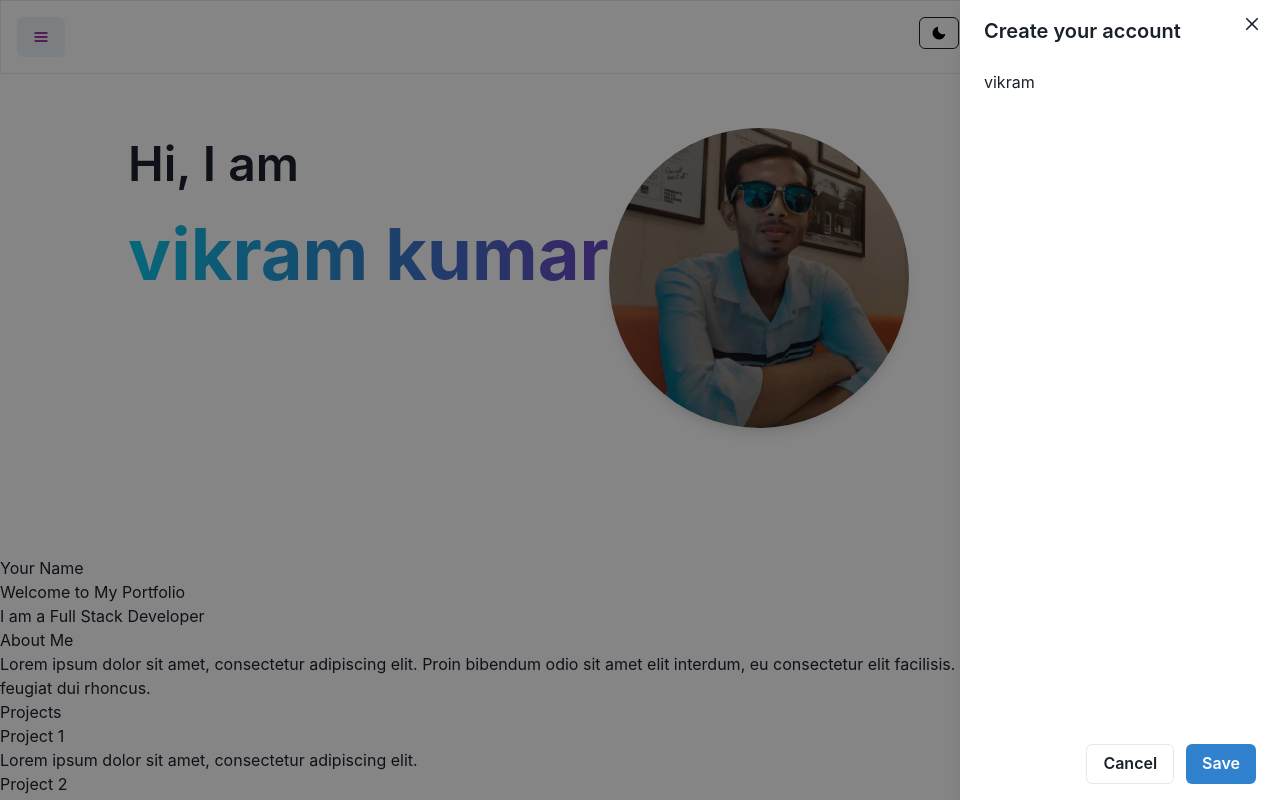
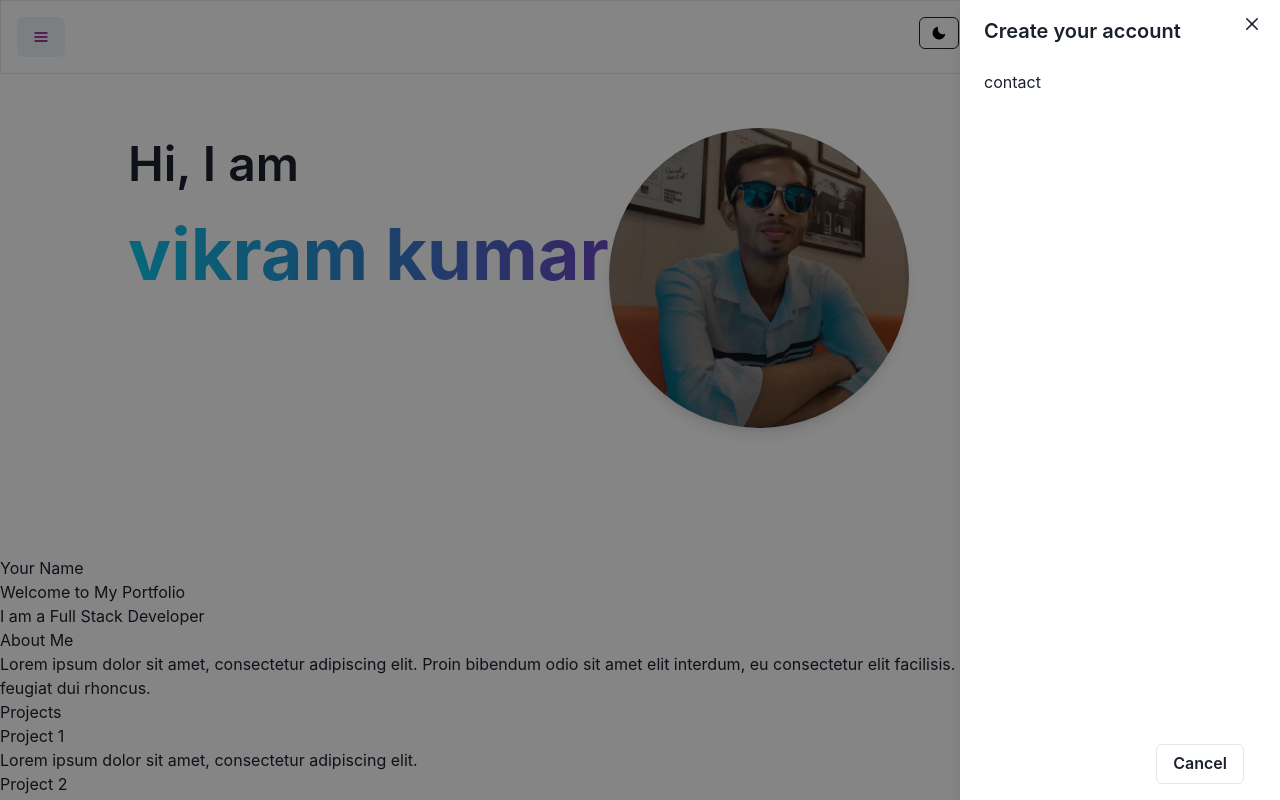
Before and after one commit to vikrammail/nextjs-portfolio, a Next.js app: page / in a window 1280 px wide. Both pictures are taken after a click on the button 41 px from the left and 37 px from the top of the page. Shown: the top 800 px of the page. Built offline with nearby package versions, Linux system fonts and the light colour scheme.

Commit message:
Update Drawer.js

```diff
--- a/src/com/Drawer.js
+++ b/src/com/Drawer.js
@@ -11,6 +11,7 @@ import {
   import { useDisclosure } from '@chakra-ui/react'
 import { HamburgerIcon } from '@chakra-ui/icons'
 import React from 'react'
+import Link from 'next/link'
 
 export function DrawerExample() {
     const { isOpen, onOpen, onClose } = useDisclosure()
@@ -33,14 +34,14 @@ export function DrawerExample() {
             <DrawerHeader>Create your account</DrawerHeader>
 
             <DrawerBody>
-              vikram
+             <Link href={'contact'}>contact</Link>
             </DrawerBody>
 
             <DrawerFooter>
               <Button variant='outline' mr={3} onClick={onClose}>
                 Cancel
               </Button>
-              <Button colorScheme='blue'>Save</Button>
+              {/* <Button colorScheme='blue'>Save</Button> */}
             </DrawerFooter>
           </DrawerContent>
         </Drawer>
```
